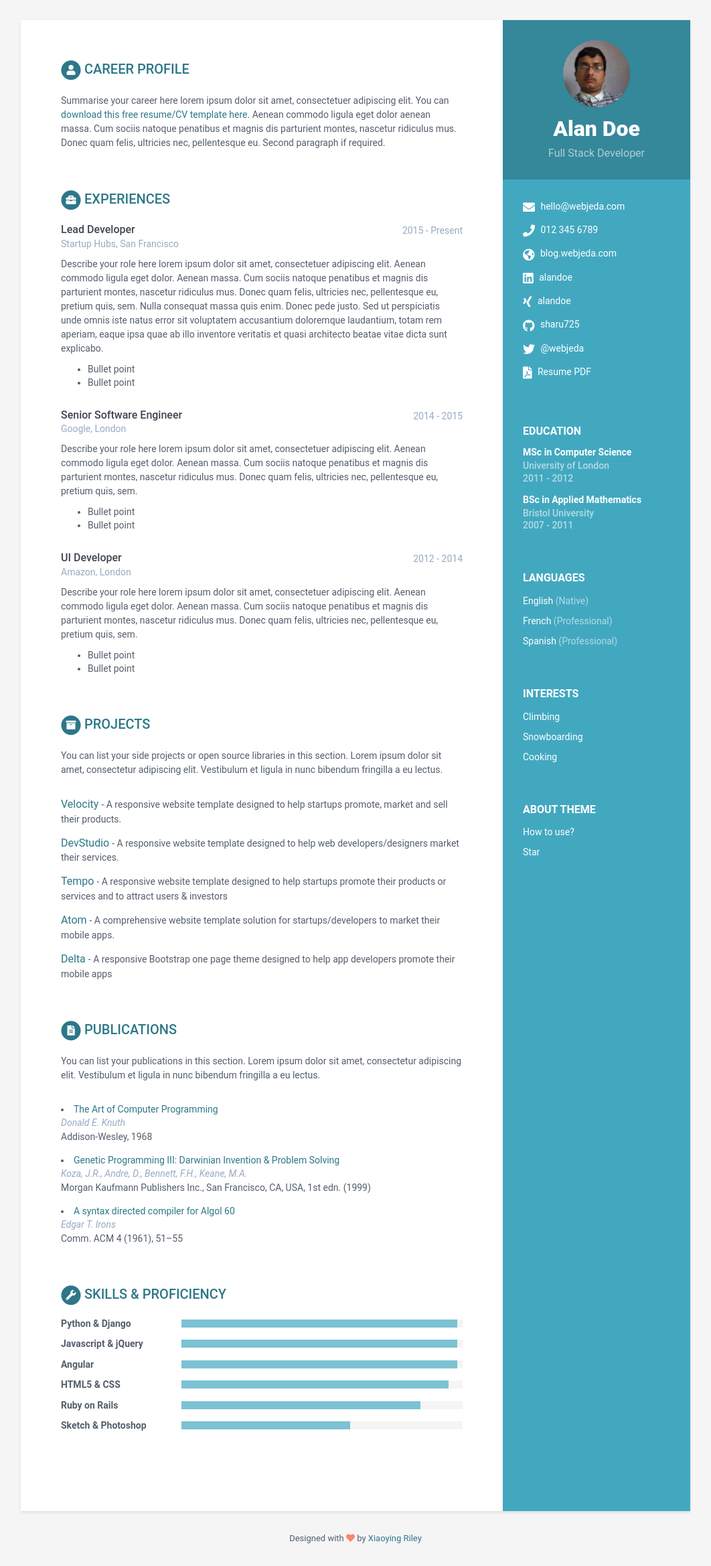
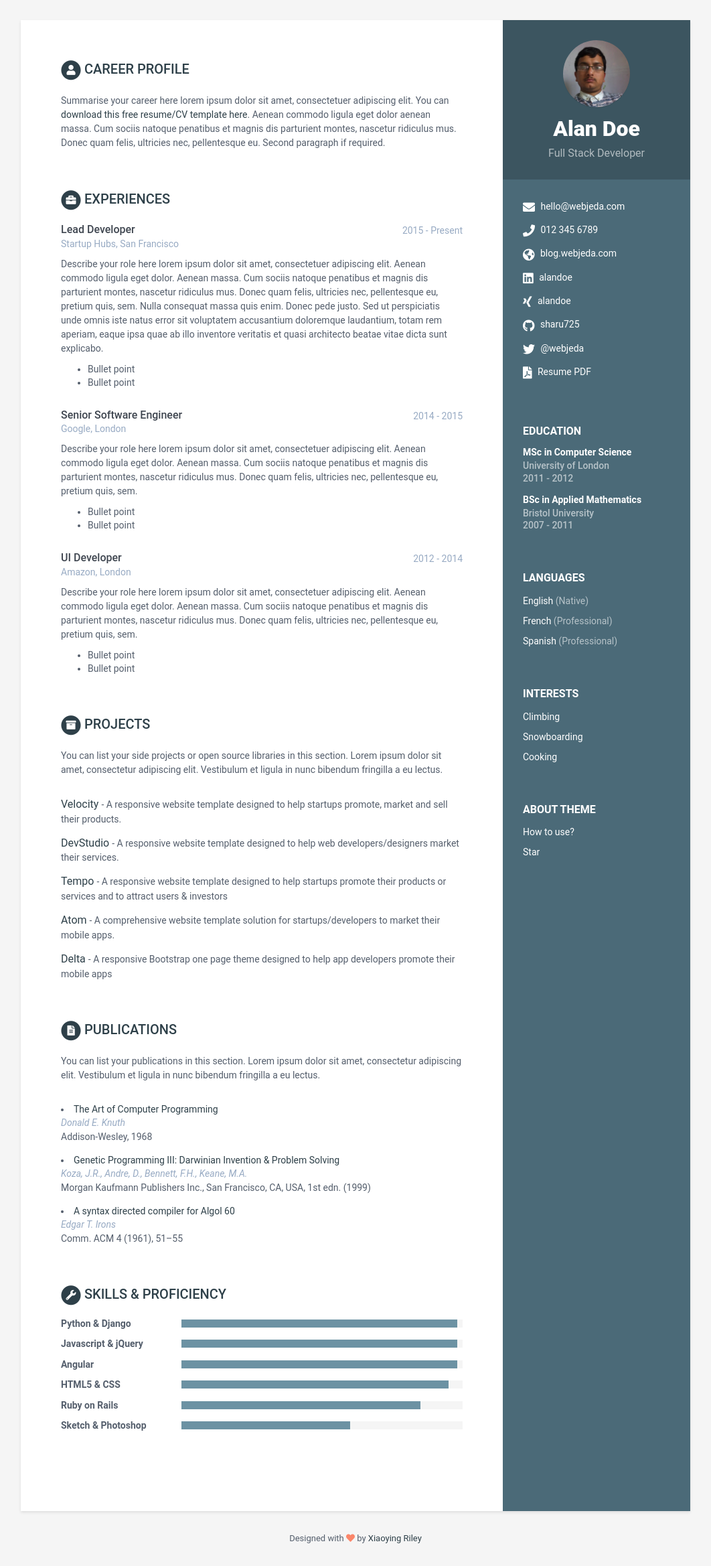
Before and after one commit to coderRKJ/coderRKJ.github.io, a Jekyll site: the page built from index.html, in a window 1280 px wide. Shown: the whole page at 67% size, without its empty margins (109-1171 px from the left). Built offline with Jekyll 4.4.1, drawn with Linux system fonts in a browser that asks for light colours.

Commit message:
Update _config.yml
Change theme_skin and chrome_mobile_color values.

```diff
--- a/_config.yml
+++ b/_config.yml
@@ -10,8 +10,8 @@ url: 'https://rahulkurianjacob.me/'
 
 description: A beautiful Jekyll theme for creating resume
 # Style will be applied only after restarting the build or serve. Just choose one of the options.
-theme_skin: blue # blue turquoise green berry orange ceramic
-chrome_mobile_color: #use hex colors (ex:#1976d2) or leave empty if you don't want a color for chrome mobile searchbar
+theme_skin: ceramic # blue turquoise green berry orange ceramic
+chrome_mobile_color: 198ed2 #use hex colors (ex:#1976d2) or leave empty if you don't want a color for chrome mobile searchbar
 
 # Tracker
 analytics: UA-215727590-1
```
